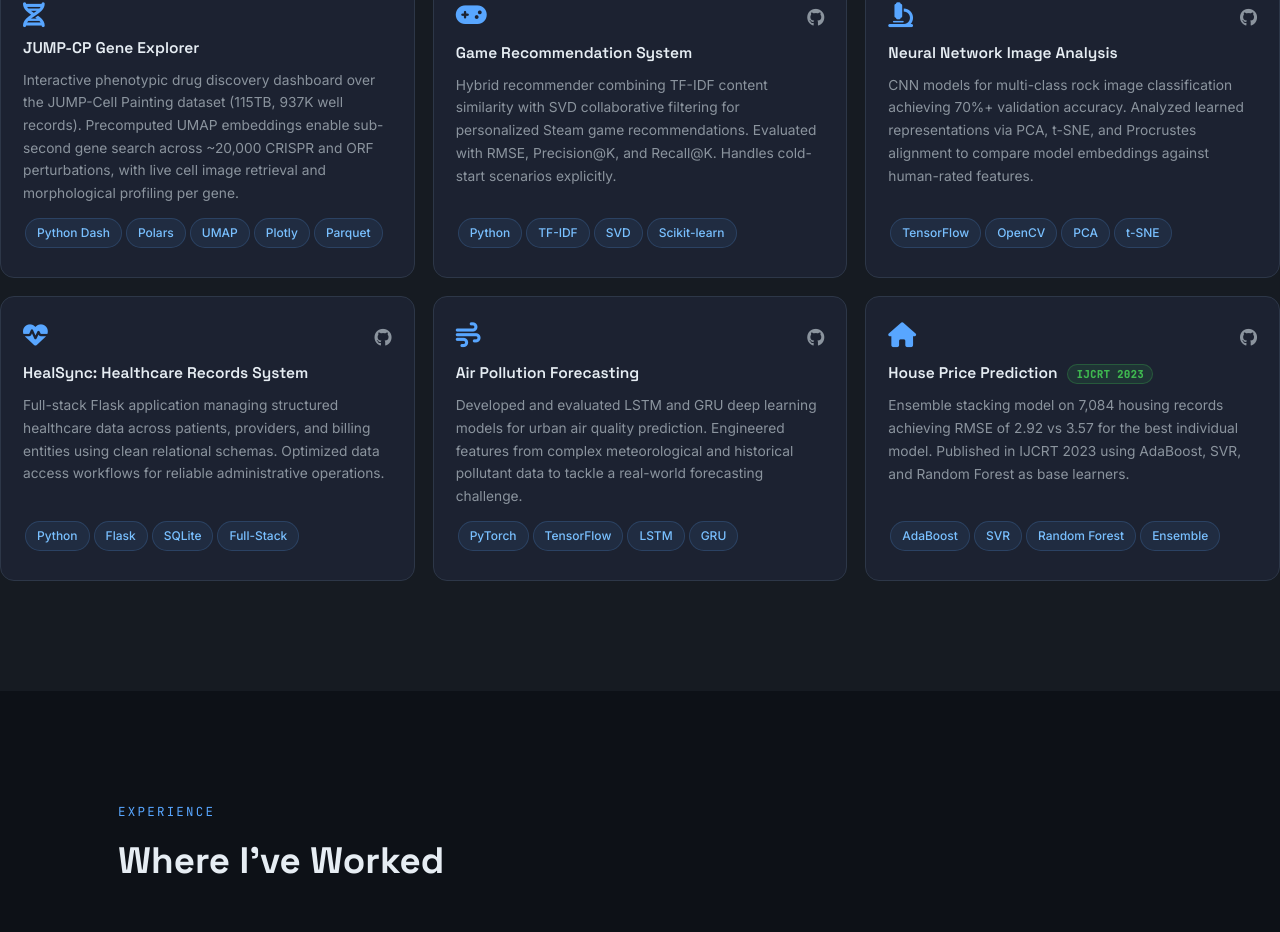
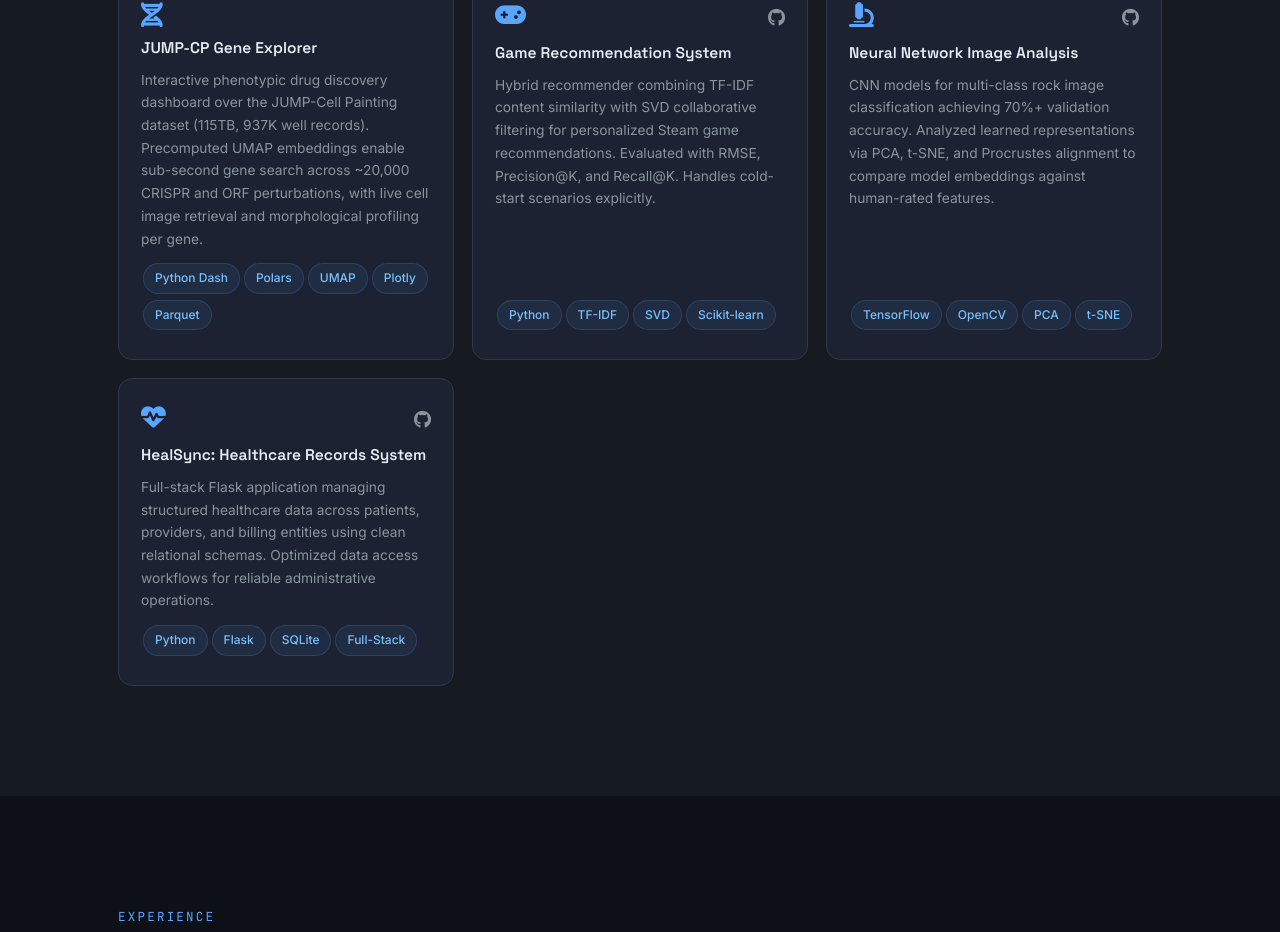
Before and after one commit to harshitjain0302/harshitjain0302.github.io, a plain HTML site: page index.html in a window 1280 px wide. Shown: the part 4753-5685 px from the top of the page. Drawn offline with Linux system fonts and the light colour scheme.

Commit message:
Fix projects grid, remove cards, GPA 3.84, IJCRT link, footer cleanup

```diff
--- a/index.html
+++ b/index.html
@@ -391,8 +391,6 @@
 
       </div><!-- /projects-featured -->
 
-      </div><!-- /projects-featured -->
-
       <!-- ── Other Projects Grid ── -->
       <h3 class="other-projects-title">Other Notable Projects</h3>
       <div class="projects-grid">
@@ -458,37 +456,6 @@
           </div>
         </div>
 
-        <div class="project-card reveal">
-          <div class="project-card-header">
-            <i class="fas fa-wind"></i>
-            <div class="project-card-links">
-              <a href="https://github.com/harshitjain0302" target="_blank" rel="noopener" aria-label="GitHub">
-                <i class="fab fa-github"></i>
-              </a>
-            </div>
-          </div>
-          <h4>Air Pollution Forecasting</h4>
-          <p>Developed and evaluated LSTM and GRU deep learning models for urban air quality prediction. Engineered features from complex meteorological and historical pollutant data to tackle a real-world forecasting challenge.</p>
-          <div class="project-tags-sm">
-            <span>PyTorch</span><span>TensorFlow</span><span>LSTM</span><span>GRU</span>
-          </div>
-        </div>
-
-        <div class="project-card reveal">
-          <div class="project-card-header">
-            <i class="fas fa-home"></i>
-            <div class="project-card-links">
-              <a href="https://github.com/harshitjain0302" target="_blank" rel="noopener" aria-label="GitHub">
-                <i class="fab fa-github"></i>
-              </a>
-            </div>
-          </div>
-          <h4>House Price Prediction <span class="badge-published">IJCRT 2023</span></h4>
-          <p>Ensemble stacking model on 7,084 housing records achieving RMSE of 2.92 vs 3.57 for the best individual model. Published in IJCRT 2023 using AdaBoost, SVR, and Random Forest as base learners.</p>
-          <div class="project-tags-sm">
-            <span>AdaBoost</span><span>SVR</span><span>Random Forest</span><span>Ensemble</span>
-          </div>
-        </div>
 
       </div><!-- /projects-grid -->
     </div>
@@ -666,7 +633,7 @@
             <div class="edu-badge">Aug 2024 – May 2026</div>
             <h3>M.S. in Data Science</h3>
             <span class="edu-school">Indiana University Bloomington</span>
-            <span class="edu-gpa">GPA: 3.82 / 4.00</span>
+            <span class="edu-gpa">GPA: 3.84 / 4.00</span>
             <p class="edu-courses">Applied Machine Learning · Data Mining · Applied Algorithms · Applied Database Technologies · Statistics · Data Visualization · Information Visualization · Big Data Management</p>
           </div>
         </div>
@@ -717,17 +684,20 @@
         </div>
 
         <div class="pub-card reveal">
-          <div class="pub-venue">IJCRT 2023 · International Journal</div>
+          <div class="pub-venue">IJCRT 2023</div>
           <h3>House Price Prediction Using Ensemble Machine Learning Methods</h3>
           <p>
             Ensemble stacking model trained on 7,084 housing records achieving RMSE of 2.92 versus 3.57
             for the best individual model. Combines AdaBoost, SVR, and Random Forest as base learners.
-            Demonstrates end-to-end research methodology from data preparation to peer-reviewed publication.
+            ISSN: 2320-2882, Volume 11, Issue 9, September 2023.
           </p>
           <div class="pub-meta">
             <span class="pub-tag published">Published</span>
             <span class="pub-authors">Harshit Jain et al.</span>
             <span class="pub-year">2023</span>
+            <a href="https://www.ijcrt.org/papers/IJCRT2309581.pdf" target="_blank" rel="noopener" class="pub-doi">
+              <i class="fas fa-external-link-alt"></i> IJCRT
+            </a>
           </div>
         </div>
 
@@ -774,7 +744,6 @@
   <footer class="footer">
     <div class="container">
       <p>Designed &amp; Built by <span>Harshit Jain</span></p>
-      <p class="footer-sub">Indiana University Bloomington · MS Data Science · 2026</p>
     </div>
   </footer>
 
```
Also changed, not shown: resume.html (+0 -1 lines).
